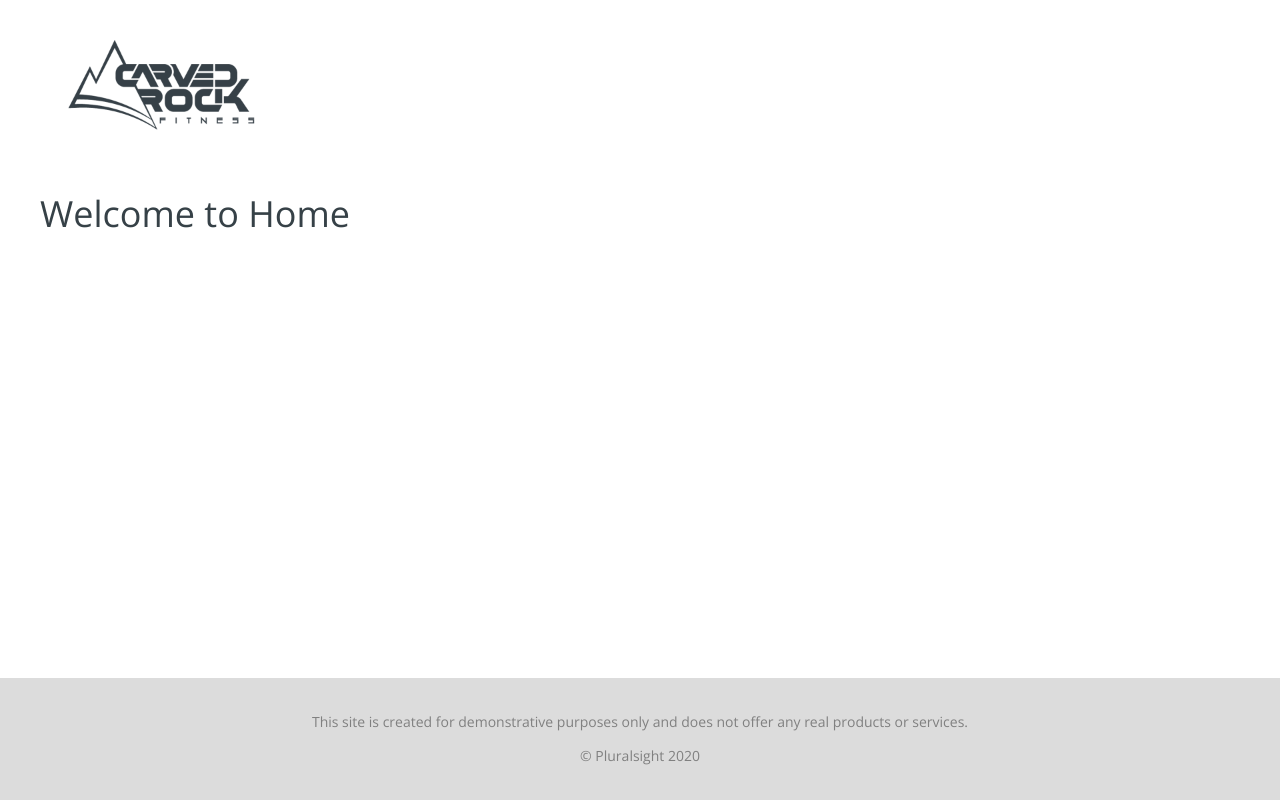
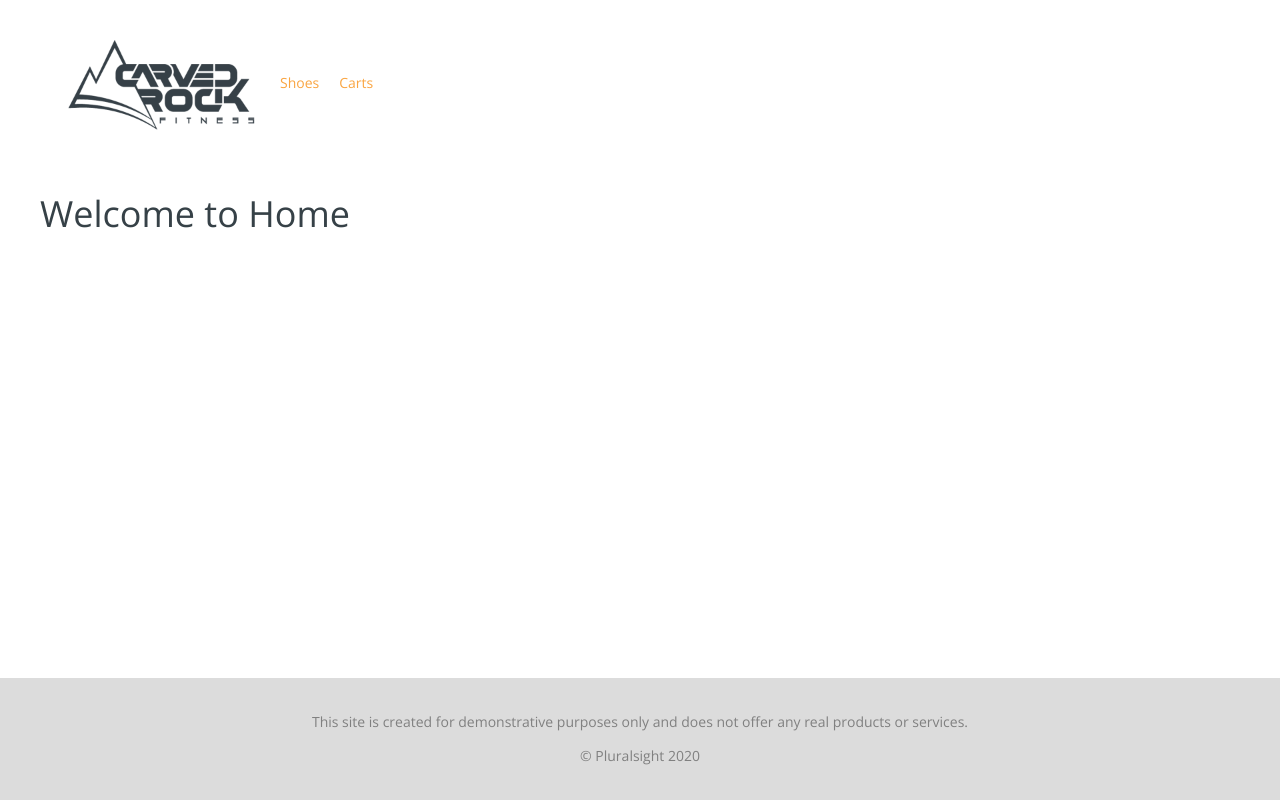
Before and after one commit to simonojok19/managing-state-react, a React (Create React App) app: page / in a window 1280 px wide. Built offline with nearby package versions, Linux system fonts and the light colour scheme; no server answers.

Commit message:
using nav link

```diff
--- a/src/App.jsx
+++ b/src/App.jsx
@@ -16,7 +16,7 @@ export default function App() {
           <Routes>
             <Route path="/" element={<h1>Welcome to Home</h1>} />
             <Route path="/:category" element={<Products />} />
-            <Route path="/detail" element={<Detail />} />
+            <Route path="/:category/:id" element={<Detail />} />
             <Route path="/cart" element={<Cart />} />
           </Routes>
         </main>
--- a/src/Header.jsx
+++ b/src/Header.jsx
@@ -1,4 +1,9 @@
 import React from "react";
+import { NavLink } from "react-router-dom";
+
+const activeStyle = {
+  color: "purple",
+};
 
 export default function Header() {
   return (
@@ -6,7 +11,19 @@ export default function Header() {
       <nav>
         <ul>
           <li>
-            <img alt="Carved Rock Fitness" src="/images/logo.png" />
+            <NavLink to="/">
+              <img alt="Carved Rock Fitness" src="/images/logo.png" />
+            </NavLink>
+          </li>
+          <li>
+            <NavLink to="/shoes" activeStyle={activeStyle}>
+              Shoes
+            </NavLink>
+          </li>
+          <li>
+            <NavLink to="/cart" activeStyle={activeStyle}>
+              Carts
+            </NavLink>
           </li>
         </ul>
       </nav>
```
